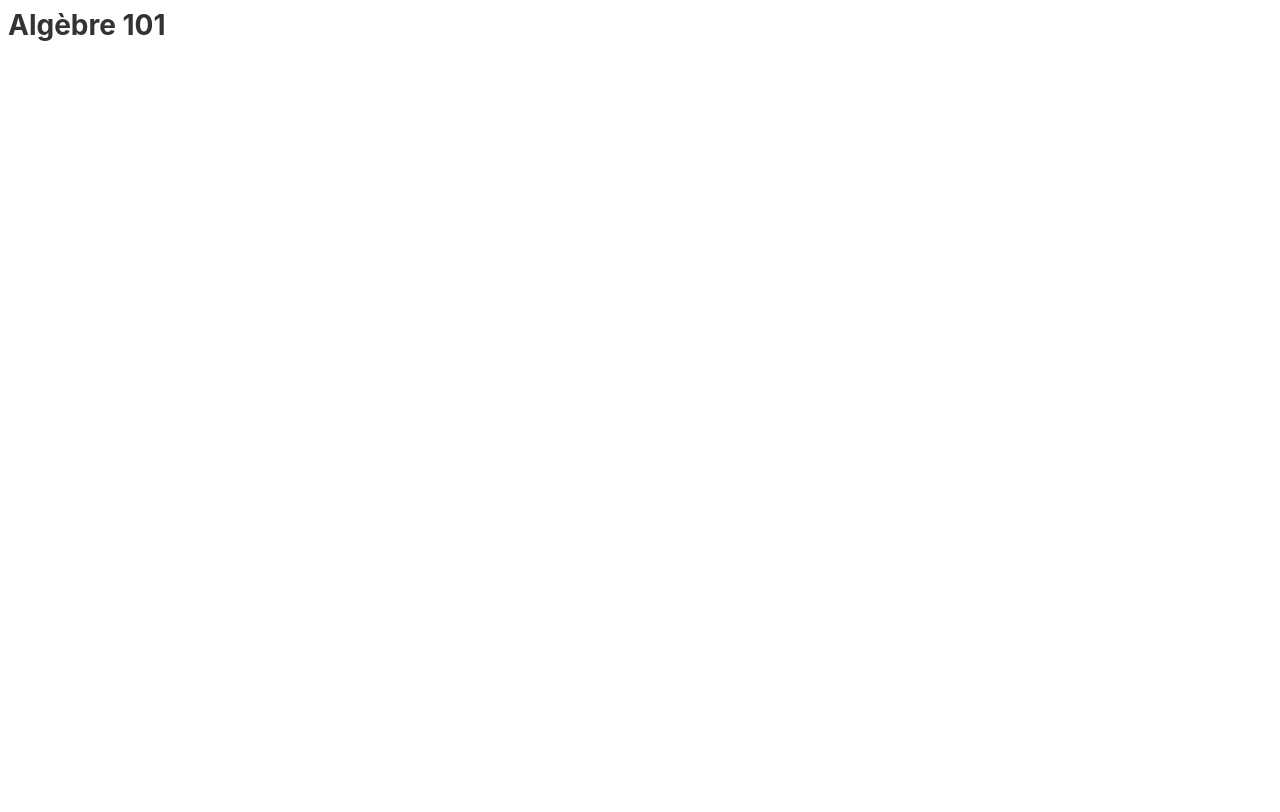
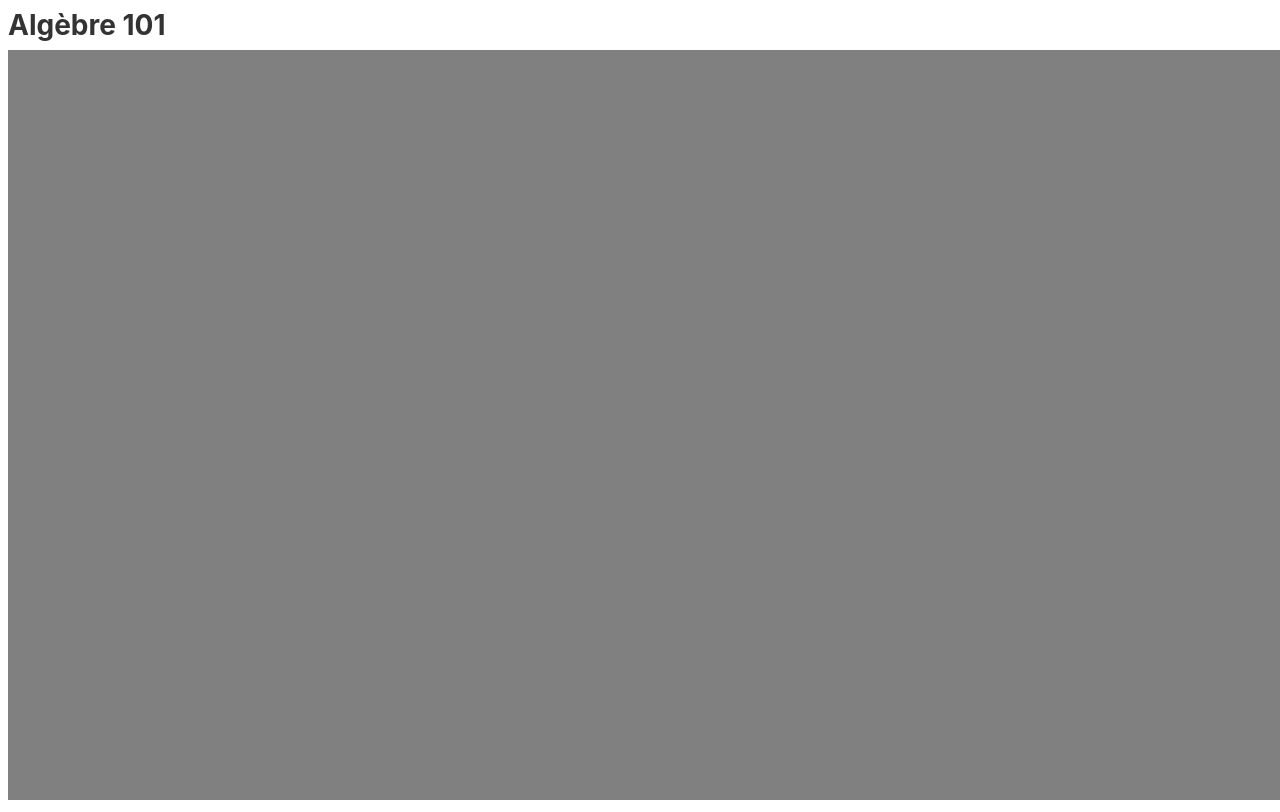
Before and after one commit to gcharland1/alge-bros, an Angular app: page / in a window 1280 px wide. Built offline with nearby package versions, Linux system fonts and the light colour scheme.

Commit message:
Click pour placer un carré centré sur la souris

```diff
--- a/src/app/canvas/canvas.component.css
+++ b/src/app/canvas/canvas.component.css
@@ -1,4 +1,8 @@
+.container {
+  display: flex;
+}
+
 canvas {
-  width: 100%;
-  height: 100%;
-}
+  padding: 0;
+  margin: 0;
+};
--- a/src/app/canvas/canvas.component.html
+++ b/src/app/canvas/canvas.component.html
@@ -1,4 +1,3 @@
-<div class="canvasContainer"
-  (click)="this.drawRectangle(10, 10, 35, 100, 'red')">
-  <canvas #gameCanvas></canvas>
-</div>
+<canvas #gameCanvas
+  (click)="this.drawRectangle($event)">
+</canvas>
--- a/src/app/canvas/canvas.component.ts
+++ b/src/app/canvas/canvas.component.ts
@@ -9,27 +9,41 @@ export class CanvasComponent implements AfterViewInit {
 
   private canvasWidth: number;
   private canvasHeight: number;
+  private xCanvasOffset: number;
+  private yCanvasOffset: number;
 
   @ViewChild('gameCanvas', {static: false, read: ElementRef}) canvas: ElementRef;
   context: CanvasRenderingContext2D;
 
   ngAfterViewInit(): void {
+    this.canvas.nativeElement.width = window.innerWidth - this.canvas.nativeElement.offsetLeft;
+    this.canvas.nativeElement.height = window.innerHeight - this.canvas.nativeElement.offsetTop;
+
+    this.xCanvasOffset = this.canvas.nativeElement.offsetLeft;
+    this.yCanvasOffset = this.canvas.nativeElement.offsetTop;
+
     this.context = this.canvas.nativeElement.getContext('2d');
-
-    this.canvasHeight = this.context.canvas.height;
-    this.canvasWidth = this.context.canvas.width;
     this.runGame();
   }
 
   private runGame() {
     console.log("It's on!");
+    console.log(this.context);
+    this.context.fillStyle = "grey";
+    this.context.fillRect(0, 0, this.canvas.nativeElement.width, this.canvas.nativeElement.height);
   }
 
   /** ToDo: Drag'n drop les rectangles pour sélectionner des régions
   * Permettrait de sélectionner des bouts d'éq et de les déplacer en groupe
   */
-  drawRectangle(x0: number, y0: number, width: number, height: number, color: string) {
-    this.context.fillStyle = color
-    this.context.fillRect(x0, y0, width, height);
+  drawRectangle(event: MouseEvent) {
+    const shapeSize = this.context.canvas.height / 10;
+
+    const ratio = 10;
+    const x = event.x - this.xCanvasOffset - (shapeSize / 2);
+    const y = event.y - this.yCanvasOffset - (shapeSize / 2);
+
+    this.context.fillStyle = "red";
+    this.context.fillRect(x, y, shapeSize, shapeSize);
   }
 }
```
